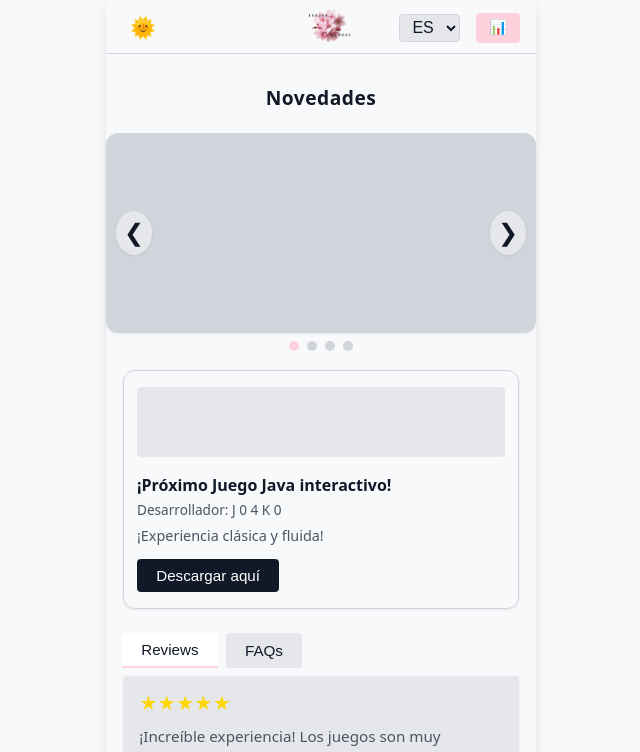
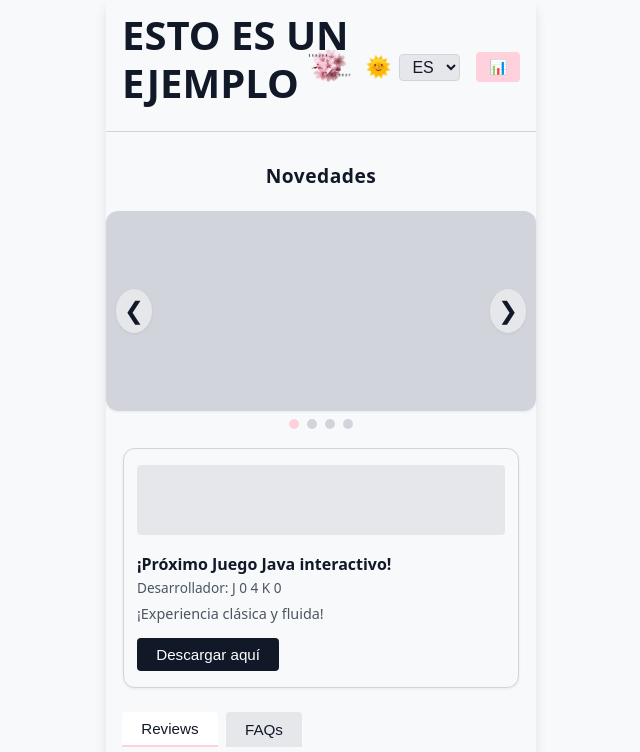
Before and after one commit to j04ko03/WP-Sakura-Memory, a plain HTML site: page main.html in a window 1280 px wide. Shown: the top 752 px of the page, without its empty margins (319-959 px from the left). Drawn offline with Linux system fonts and the light colour scheme.

Commit message:
Header: Esto es una prueba

```diff
--- a/main.html
+++ b/main.html
@@ -18,6 +18,7 @@
     <div class="main-content hidden"> <!-- Esta clase será eliminada por JavaScript -->
         <!-- Header -->
         <header class="main-header">
+            <h1>ESTO ES UN EJEMPLO</h1>
             <div class="dropdown">
                 <button class="icon-btn" id="themeDropdownBtn" aria-label="Elegir modo de página">
                     <span id="theme-icon">🌓</span>
```
